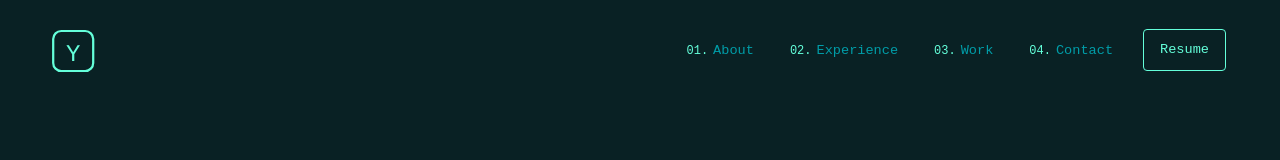
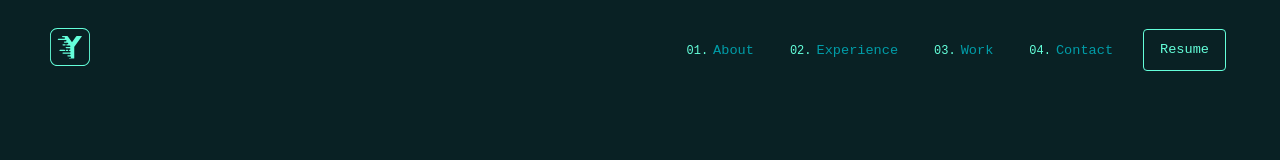
Before and after one commit to youssef-yasser-ali/youssef-yasser-ali.github.io, a React (Vite) app: page / in a window 1280 px wide. Shown: the top 160 px of the page. Built offline with nearby package versions, Linux system fonts and the light colour scheme.

Commit message:
final-v.1

```diff
--- a/src/components/Loading/Loading.jsx
+++ b/src/components/Loading/Loading.jsx
@@ -5,8 +5,8 @@ function Loading() {
   return (
     <div className="face">
       <div className="cont">
-        {/* <img src={youssefLogo2} /> */}
-        <svg
+        <img src={youssefLogo2} />
+        {/* <svg
           className="svg"
           xmlns="http://www.w3.org/2000/svg"
           viewBox="0 0 100 100"
@@ -28,7 +28,7 @@ function Loading() {
           >
             Y
           </text>
-        </svg>
+        </svg> */}
         <span className="loading"></span>
       </div>
     </div>
--- a/src/components/Loading/_loading.css
+++ b/src/components/Loading/_loading.css
@@ -35,7 +35,7 @@
 }
 
 .cont img {
-  border-radius: 20px;
+  border-radius: 12px;
   width: 70px;
 }
 
--- a/src/components/NavBar/NavBar.jsx
+++ b/src/components/NavBar/NavBar.jsx
@@ -55,8 +55,8 @@ function NavBar() {
       <nav className={`nav-bar ${scrollState}`}>
         <div className={`logo ${isMounted && "fade-enter-active"} `}>
           <a href="#">
-            {/* <img src={youssefLogo} alt="youssef logo" /> */}
-            <svg
+            <img src={youssefLogo} alt="youssef logo" />
+            {/* <svg
               xmlns="http://www.w3.org/2000/svg"
               viewBox="0 0 100 100"
               width="80"
@@ -87,7 +87,7 @@ function NavBar() {
               >
                 Y
               </text>
-            </svg>
+            </svg> */}
             {/* <svg
               fill="none"
               id="logo"
--- a/src/components/Sections/Contact/ContactUs.jsx
+++ b/src/components/Sections/Contact/ContactUs.jsx
@@ -10,7 +10,7 @@ function ContactUs() {
           Whether you have a question or just want to say hi, I'll try my best
           to get back to you!
         </p>
-        <a className="btn-second btn" href="mailto::yyasser849@gmail.com">
+        <a className="btn-second btn" href="mailto:yyasser849@gmail.com">
           Say Hello
         </a>
       </div>
```
Also changed, not shown: 1 other file (tests, documents, lock files or other folders).
